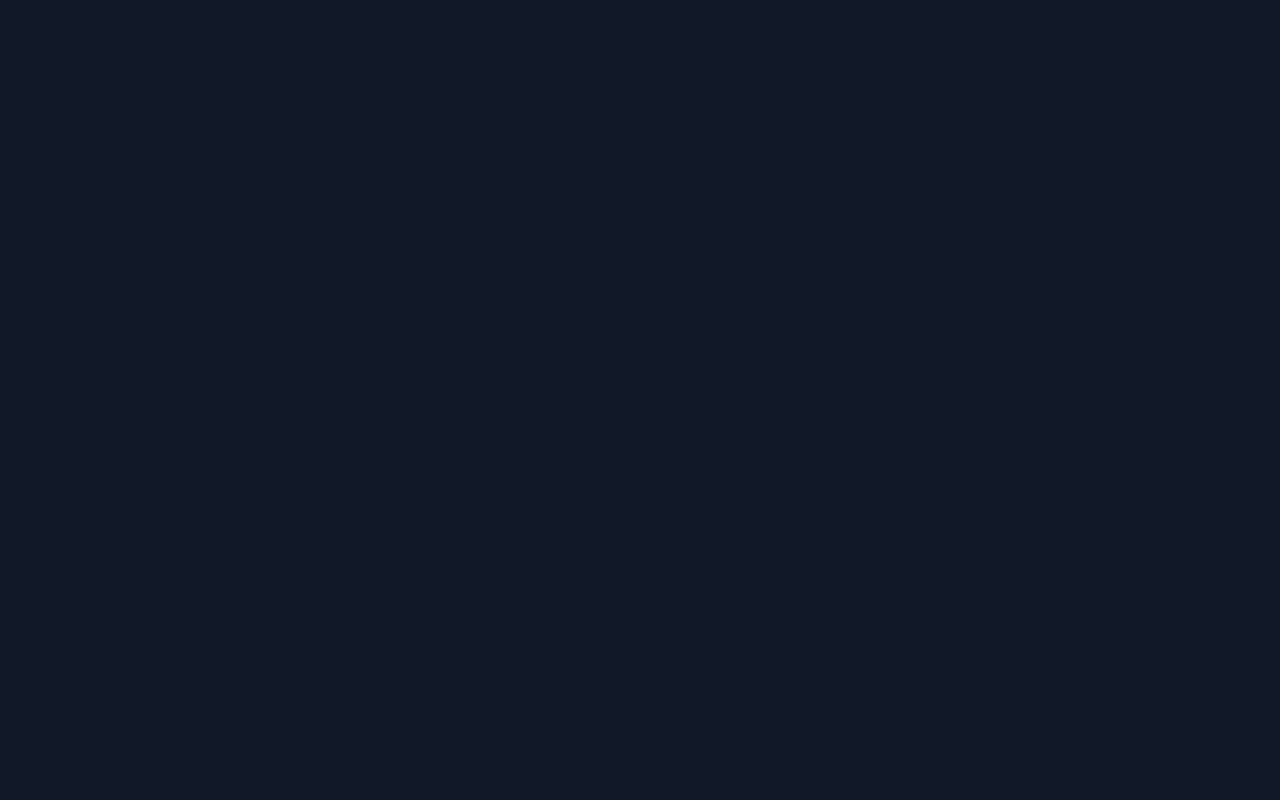
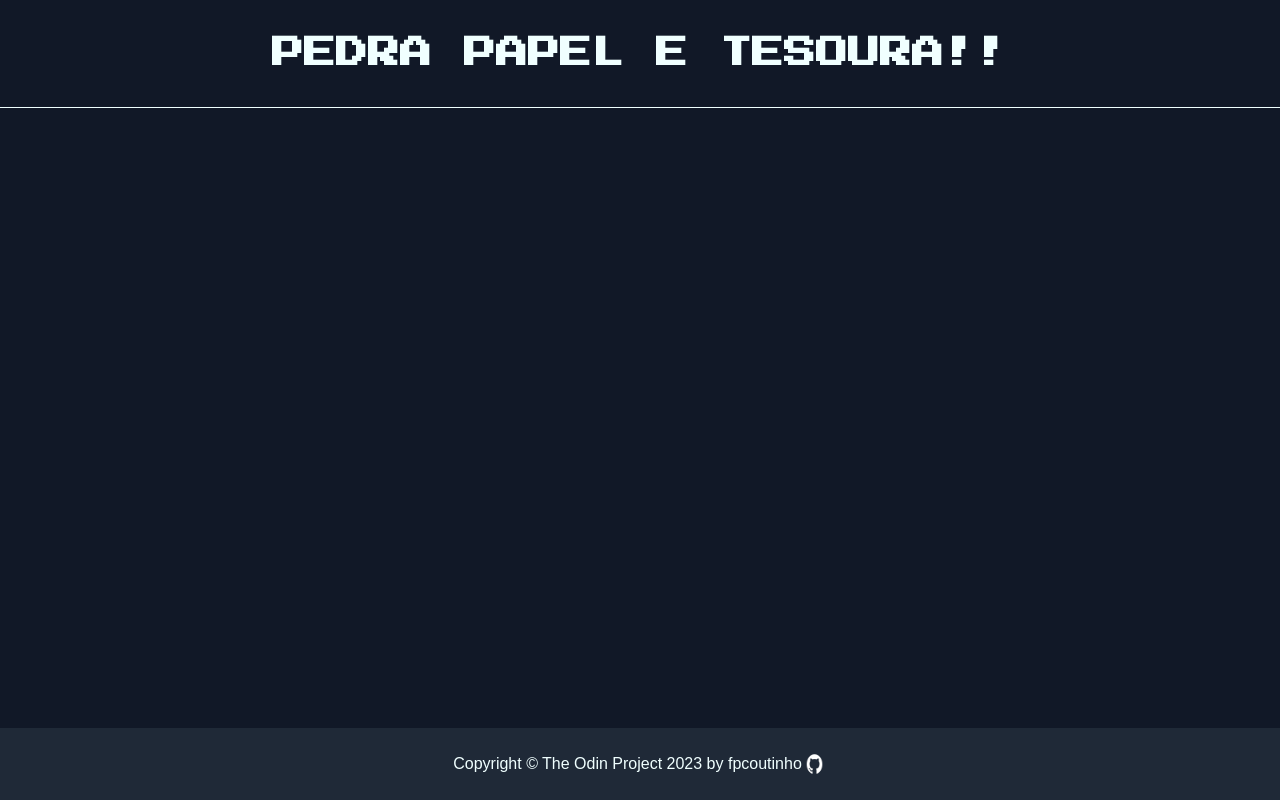
Before and after one commit to fpcoutinho/pedra-papel-tesoura, a plain HTML site: page index.html in a window 1280 px wide. Drawn offline with Linux system fonts and the light colour scheme.

Commit message:
header e footer prontos e favicon escolhido

```diff
--- a/index.html
+++ b/index.html
@@ -3,10 +3,21 @@
 <head>
     <meta charset="UTF-8">
     <meta name="viewport" content="width=device-width, initial-scale=1.0">
+    <link rel="icon" type="image/x-icon" href="resources/favicon.ico" title="credits to http://raindropmemory.deviantart.com/">
+    <link rel="stylesheet" href="https://fonts.googleapis.com/css2?family=Press+Start+2P&family=Roboto:wght@400;700&display=swap">
     <link rel="stylesheet" href="style.css">
     <title>Pedra, Papel e Tesoura!</title>
 </head>
 <body>
+    <div class="header">
+        <h1>PEDRA PAPEL E TESOURA!!</h1>
+    </div>
+    <div class="jogo">
+
+    </div>
+    <div class="footer">
+        <a href="https://github.com/fpcoutinho/pedra-papel-tesoura">Copyright © The Odin Project 2023 by fpcoutinho  <img src="resources/github.ico"></a>
+    </div>
 
 
 </body>
--- a/style.css
+++ b/style.css
@@ -4,7 +4,51 @@ body {
     color: azure;
     line-height: 2;
     display: flex;
-    flex-wrap: wrap;
     flex-direction: column;
+    min-height: 100vh;
+    margin: 0;
+}
+
+.header, .jogo, .footer{
+    display: flex;
     align-items: center;
 }
+
+.header{
+    border-bottom: 1px solid azure;
+    justify-content: center;
+}
+
+.header h1{
+    font-family: 'Press Start 2P', cursive;
+    font-size: 32px;
+}
+
+.jogo{
+    flex-direction: column;
+    flex: 1;
+}
+
+.footer{
+    flex-direction: column;
+    padding: 20px;
+    background-color: #1F2937;
+}
+
+.footer a{
+    display: flex;
+    justify-content: center;
+}
+
+.footer a img{
+    width: 25px;
+}
+
+a {
+    text-decoration: none;
+    color: inherit;
+}
+
+a:hover {
+    color: bisque;
+}
```
Also changed, not shown: ppt.js (added), resources/favicon.ico (added), resources/github.ico (added).
